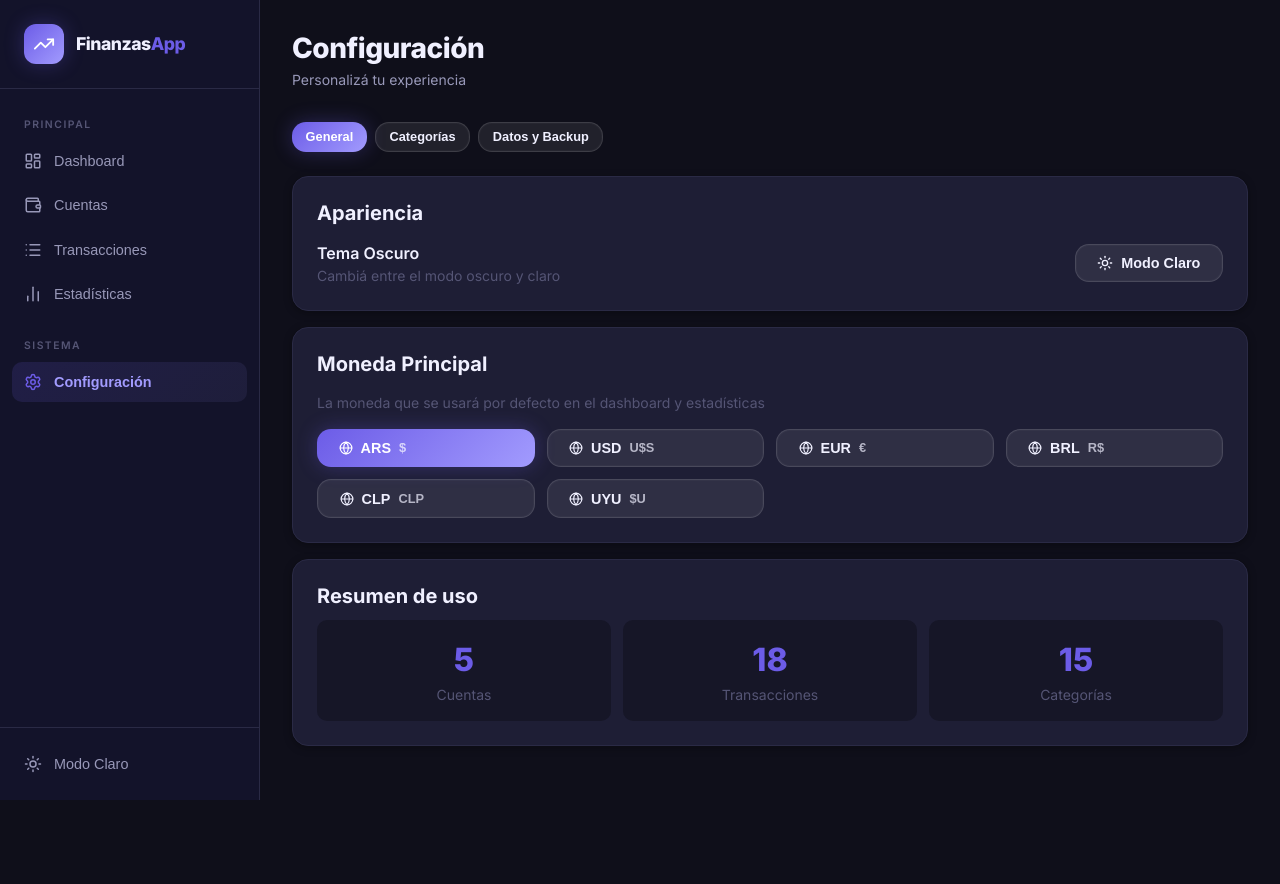
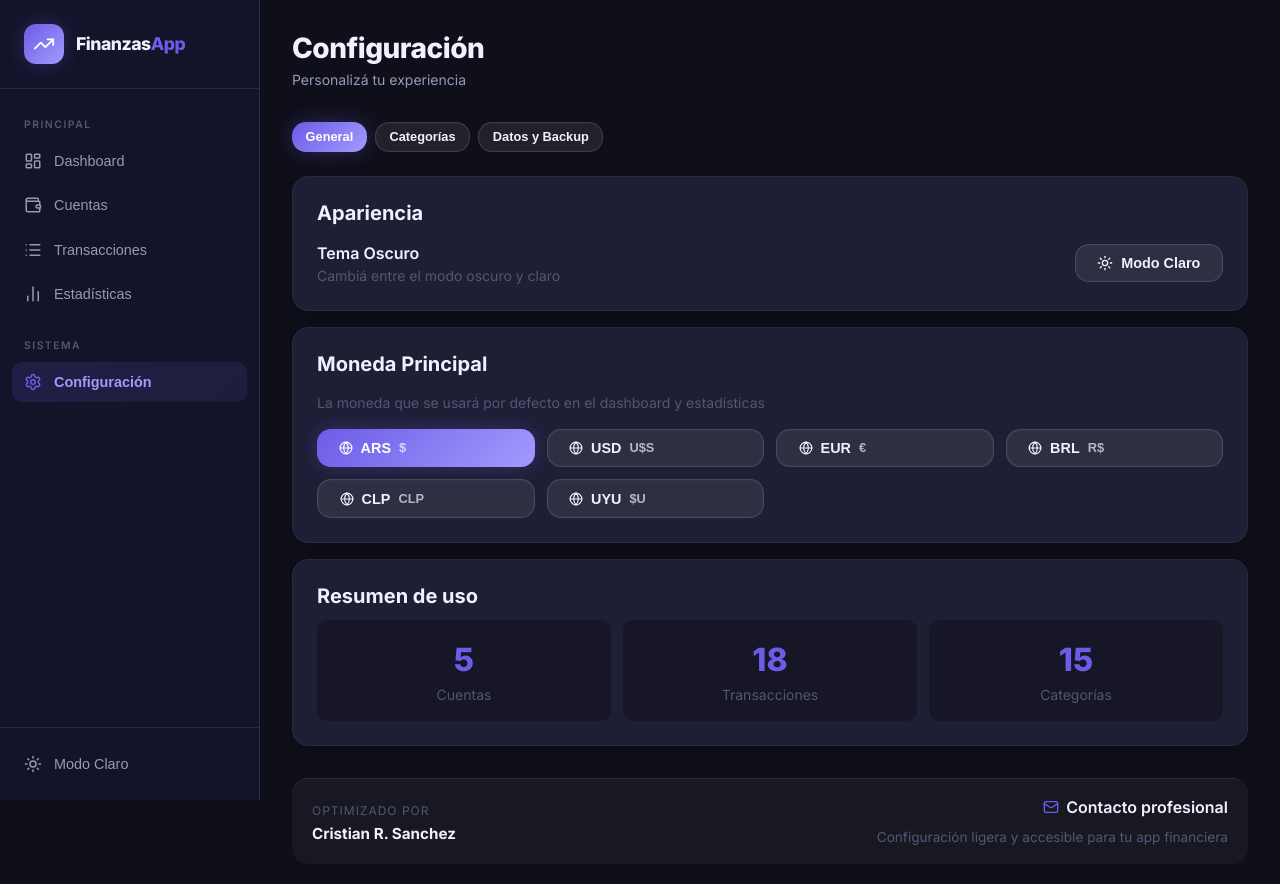
Before and after one commit to Cris1411/finanzas-app, a React (Vite) app: page / in a window 1280 px wide. Both pictures are taken after a click on the button "Configuración". Shown: the top 884 px of the page. Before the commit the page ends 800 px from the top, so only its background shows below. Built offline with nearby package versions, Linux system fonts and the light colour scheme.

Commit message:
mis datos

```diff
--- a/src/index.css
+++ b/src/index.css
@@ -785,6 +785,69 @@ textarea.input { resize: vertical; min-height: 80px; }
   color: var(--text-muted);
 }
 
+/* ===================== CONFIGURATION FOOTER ===================== */
+.config-footer {
+  margin-top: 2rem;
+  padding: 1rem 1.25rem;
+  border-top: 1px solid var(--border);
+  display: flex;
+  flex-direction: column;
+  gap: 0.4rem;
+  color: var(--text-secondary);
+  background: rgba(255,255,255,0.04);
+  border-radius: 16px;
+}
+
+.config-footer .footer-label {
+  font-size: 0.75rem;
+  text-transform: uppercase;
+  letter-spacing: 1px;
+  color: var(--text-muted);
+}
+
+.config-footer strong {
+  display: block;
+  margin-top: 0.15rem;
+  color: var(--text-primary);
+  font-size: 0.95rem;
+}
+
+.footer-info {
+  display: flex;
+  flex-direction: column;
+  gap: 0.5rem;
+  text-align: left;
+}
+
+.footer-contact {
+  display: inline-flex;
+  align-items: center;
+  gap: 0.45rem;
+  color: var(--text-primary);
+  font-weight: 600;
+}
+
+.footer-contact svg {
+  color: var(--accent-purple);
+}
+
+.config-footer .footer-note {
+  font-size: 0.85rem;
+  color: var(--text-muted);
+}
+
+@media (min-width: 768px) {
+  .config-footer {
+    flex-direction: row;
+    align-items: center;
+    justify-content: space-between;
+  }
+  .footer-info {
+    align-items: flex-end;
+    text-align: right;
+  }
+}
+
 .empty-state-icon {
   width: 64px;
   height: 64px;
--- a/src/pages/Configuracion.jsx
+++ b/src/pages/Configuracion.jsx
@@ -2,7 +2,7 @@ import React, { useState, useRef } from 'react';
 import { useFinanzas } from '../context/FinanzasContext';
 import {
   Moon, Sun, Download, Upload, Trash2, Plus, Pencil, X,
-  AlertTriangle, Check, RefreshCw, Globe
+  AlertTriangle, Check, RefreshCw, Globe, Mail
 } from 'lucide-react';
 import { MONEDAS } from '../data/datosEjemplo';
 
@@ -258,6 +258,20 @@ export default function Configuracion() {
           </div>
         </div>
       )}
+
+      <footer className="config-footer">
+        <div>
+          <span className="footer-label">Optimizado por</span>
+          <strong>Cristian R. Sanchez</strong>
+        </div>
+        <div className="footer-info">
+          <div className="footer-contact">
+            <Mail size={16} />
+            <span>Contacto profesional</span>
+          </div>
+          <div className="footer-note">Configuración ligera y accesible para tu app financiera</div>
+        </div>
+      </footer>
     </div>
   );
 }
```
